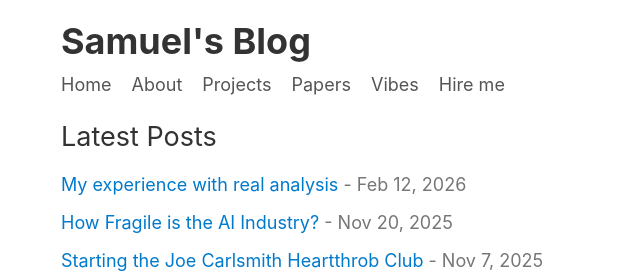
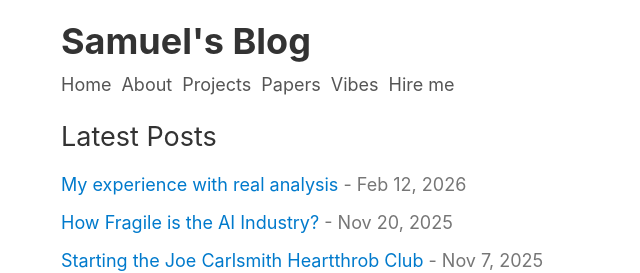
Before and after one commit to sacchen/sacchen.github.io, a Jekyll site: the page built from index.md, in a window 1280 px wide. Shown: the top 273 px of the page, without its empty margins (179-819 px from the left). Built offline with Jekyll 4.4.1, drawn with Linux system fonts in a browser that asks for light colours.

Commit message:
Fit the nav on one line on phones
Adding a sixth item pushed the nav past a phone line. It is now a wrap-aware
flex row rather than anchors carrying right margins, so there is no trailing
margin after the last item and a wrapped line gets a real row gap instead of
relying on line-height.

Below 34em it steps down to 0.9em with an 8px gap. The body clamp puts text
near 17.5px on a 390px screen, so the labels alone ran about 300px; this buys
back roughly 70px, enough for one line from about 340px up.

Co-Authored-By: Claude Opus 5 <noreply@anthropic.com>
Claude-Session: https://claude.ai/code/session_01WJEYRtm3W8b8CC2LF6juz1

```diff
--- a/assets/css/style.css
+++ b/assets/css/style.css
@@ -133,9 +133,31 @@ main > .container-wide > :first-child {
   text-decoration: none;
 }
 
+/* Six items no longer fit one phone line at a 15px gap, so the nav is a
+   wrap-aware flex row. The tighter column gap keeps it on one line on most
+   phones, and the explicit row gap means that when it does wrap, on a 320px
+   screen say, the second line reads as a deliberate row rather than as
+   crowded text. */
+.site-header nav {
+  display: flex;
+  flex-wrap: wrap;
+  gap: 0.35rem 10px;
+}
+
 .site-header nav a {
-  margin-right: 15px;
   color: var(--soft);
+}
+
+/* Six items still do not fit one phone line at body size: the clamp above puts
+   body text near 17.5px on a 390px screen, so the labels alone run about 300px
+   before any gaps. Stepping the nav down a notch and tightening the gap buys
+   back roughly 70px, enough for one line on most phones. Below about 340px it
+   wraps anyway, which the row gap already handles. */
+@media (max-width: 34em) {
+  .site-header nav {
+    gap: 0.35rem 8px;
+    font-size: 0.9em;
+  }
 }
 
 .site-tagline {
```
